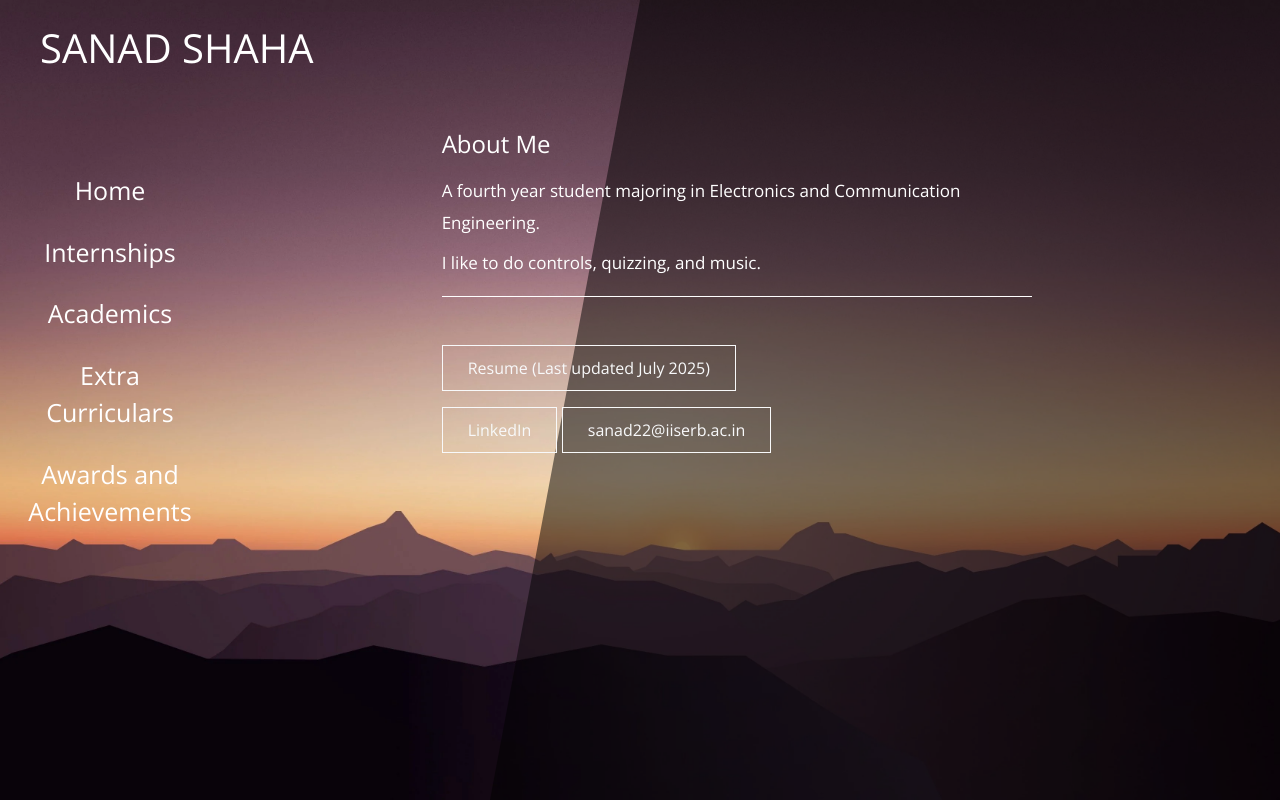
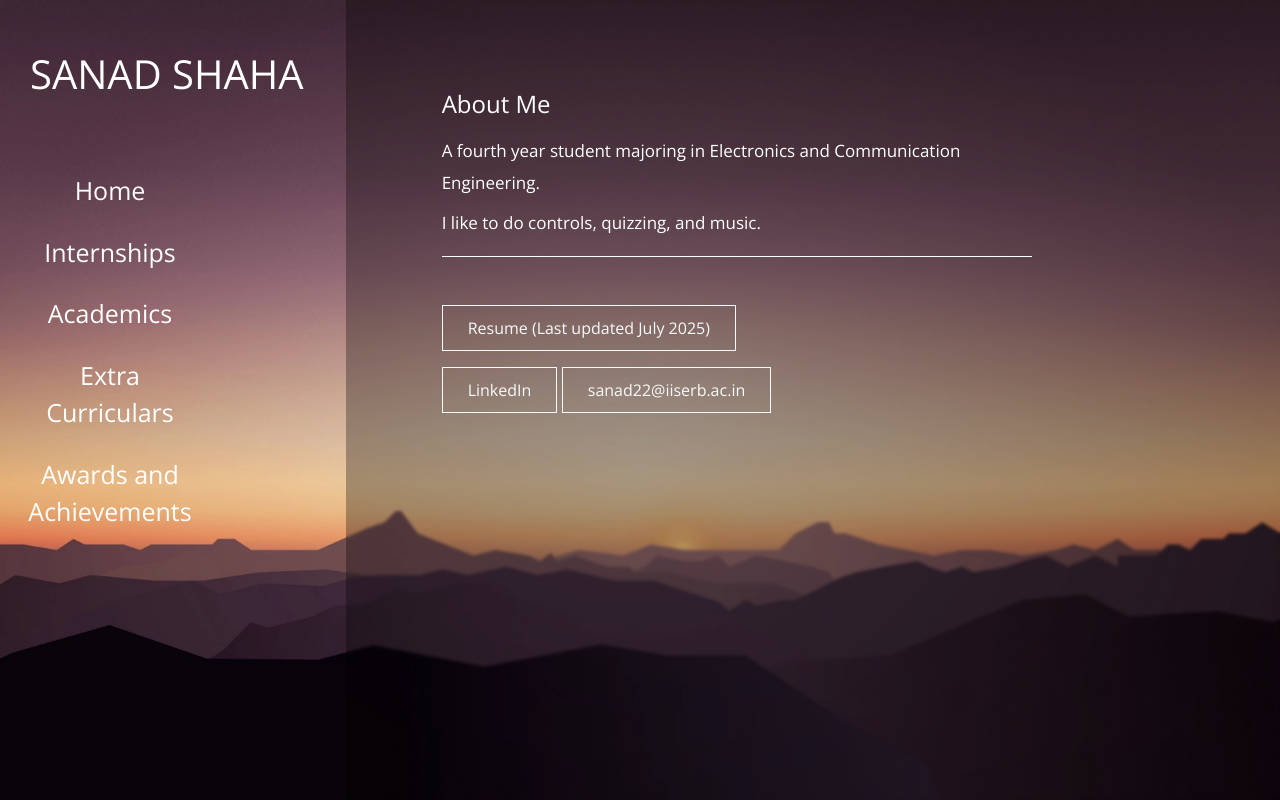
Before and after one commit to sanad-dhan/sanad-dhan.github.io, a plain HTML site: page index.html in a window 1280 px wide. Drawn offline with nearby package versions, Linux system fonts and the light colour scheme.

Commit message:
Update templatemo-diagoona.css

```diff
--- a/css/templatemo-diagoona.css
+++ b/css/templatemo-diagoona.css
@@ -75,21 +75,22 @@ p { line-height: 1.9; }
 
 .tm-bg-left,
 .tm-bg-right {
-    position: relative;
-    width: 50%;
+    position: fixed;   /* keep it full-height */
+    top: 0;
+    right: 0;
+    width: 73%;        /* increase so it starts more to the left (try 65–75%) */
     height: 100%;
+    background: rgba(0, 0, 0, 0.3);
+    backdrop-filter: blur(1px);
 }
 
-.tm-bg-right { background-color: rgba(0,0,0,0.5); }
+.tm-bg-right { background-color: rgba(0,0,0,0); }
 
-.tm-bg-left {
-    border-right: 150px solid rgba(0, 0, 0, 0.5);
-    border-top: 100vh solid transparent;
-}
+
 
 .tm-bg-controls-wrapper {
     display: inline-block;
-    margin-left: -150px;
+    margin-left: -50px;
 }
 
 .tm-bg-control {
@@ -343,3 +344,12 @@ textarea {
 .navbar-nav {
     margin-left: 0px; /* Adjust value as needed */
 }
+
+.tm-sitename {
+    position: fixed;
+    top: 50px;
+    left: 30px; /* move it to the right so it doesn’t overlap the sidebar */
+    font-size: 40px;
+    color: white;
+    z-index: 2000; /* stays above everything */
+}
```
